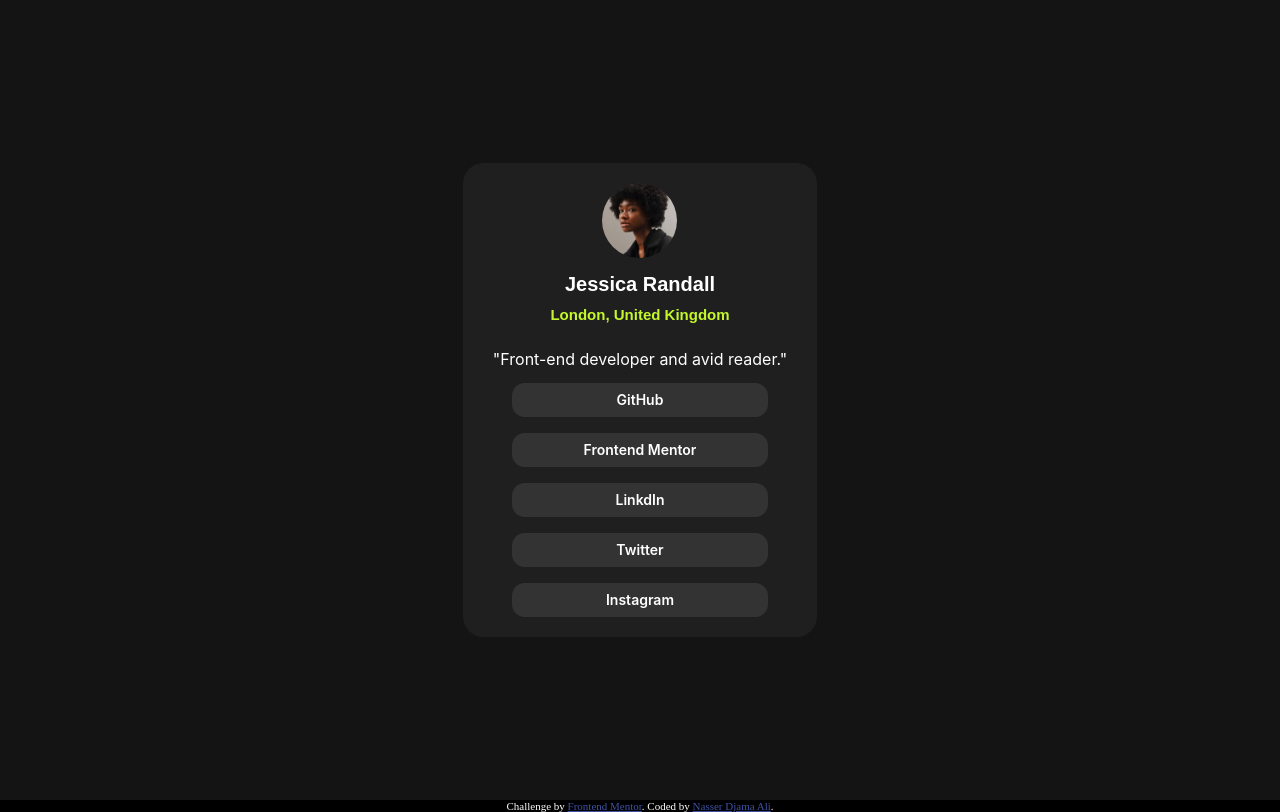
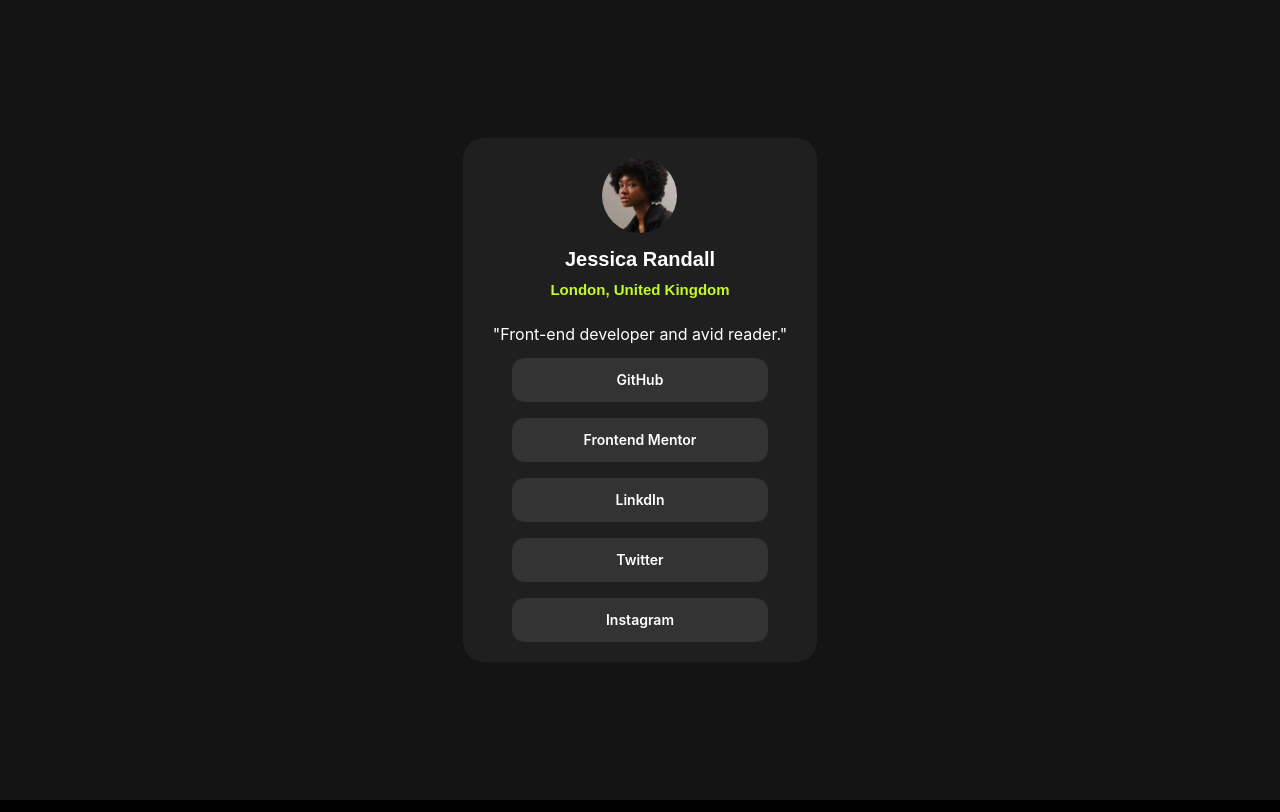
Before and after one commit to Nasserio10/SocialProfileLink, a plain HTML site: page index.html in a window 1280 px wide. Drawn offline with Linux system fonts and the light colour scheme.

Commit message:
3rd version adjusting box link
box size link adjusting padding 15px.

```diff
--- a/index.html
+++ b/index.html
@@ -39,10 +39,10 @@
 
 
 </body>
-<footer>
+<!-- <footer>
   <div class="attribution">
     Challenge by <a href="https://www.frontendmentor.io?ref=challenge" target="_blank">Frontend Mentor</a>.
     Coded by <a href="#">Nasser Djama Ali</a>.
   </div>
-</footer>
+</footer> -->
 </html>
--- a/styles.css
+++ b/styles.css
@@ -1,6 +1,7 @@
 body{
   margin: 0;
   padding: 0;
+  box-sizing: border-box;
   background-color: black;
   text-align: center;
   color: white;
@@ -11,8 +12,7 @@ body{
   align-items: center;
   /* height: 50vh; */
   justify-content:center;
-  height:100vh;
-
+min-height: 100vh;
 }
 .Avatar h2{
   color: hsl(75, 94%, 57%);
@@ -37,6 +37,7 @@ body{
   border-radius: 1.3rem;
   font-family: 'inter',sans-serif;
   line-height: 1;
+
 }
 .imAvatar{
   border-radius: 50%;
@@ -57,7 +58,7 @@ body{
   /* margin: 7px; */
   border-radius: 0.8rem;
   font-weight: 400;
-  padding: 10px 10px;
+  padding: 15px 10px;
 
 
 }.box a{
```
